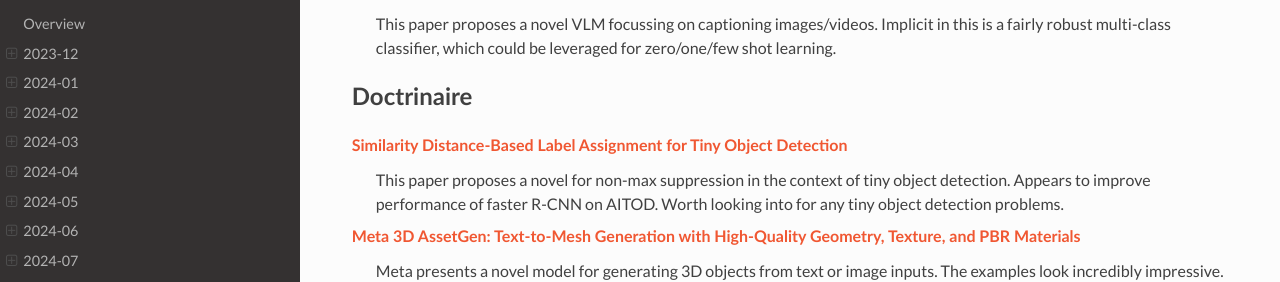
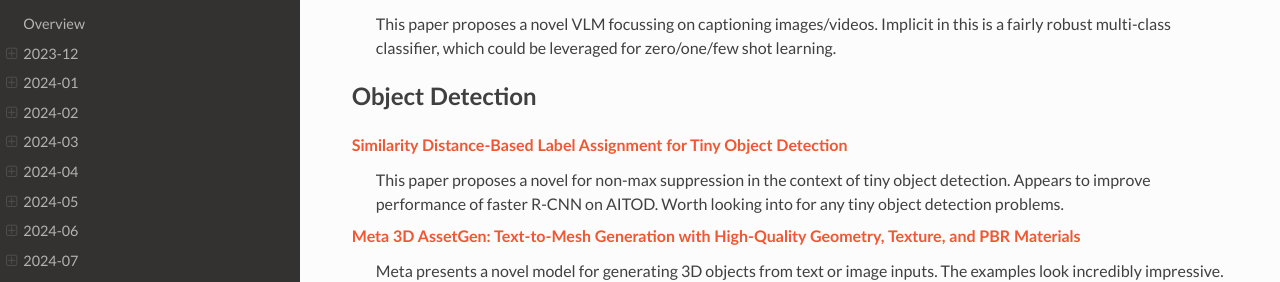
Before and after one commit to covartech/zeitgeist, a Sphinx documentation site: the page built from docs/public_issues/2024-08.rst, in a window 1280 px wide and 900 px high, scrolled down 1723 px. Shown: the part 174-456 px from the top of the window. Built offline with Sphinx 7.4.7 and the Read the Docs theme 2.0.0, drawn with Linux system fonts in a browser that asks for light colours.

Commit message:
Chaning the name of doctrinaire section

```diff
--- a/docs/public_issues/2024-08.rst
+++ b/docs/public_issues/2024-08.rst
@@ -22,7 +22,7 @@ Featured
     Sony AI trains a sparse 1.16B parameter diffusion transformer over 2.6 days on an 8xH100, with only $1890 in GPU costs.  Lots of fancy footwork went into this paper, which shows that small organizations can train comparably large models.
 
 LLMs
-----------
+----
 `Single Character Perturbations Break LLM Alignment <https://arxiv.org/pdf/2407.03232>`_
     LLMs have safeguards built in following directives such as "Don't tell users how to build bombs".  This paper discovered a method to avoid these safeguards by simply by appending a token of whitespace at the end of input prompts.  The authors hypothesize this works because, in training, whitespace prompts the model to make lists and this  association overrides the safeguards.
 
@@ -52,8 +52,8 @@ VLMs
 `Wolf: Captioning Everything with a World Summarization Framework <https://arxiv.org/pdf/2407.18908>`_
     This paper proposes a novel VLM focussing on captioning images/videos.  Implicit in this is a fairly robust multi-class classifier, which could be leveraged for zero/one/few shot learning.
 
-Doctrinaire
------------
+Object Detection
+----------------
 `Similarity Distance-Based Label Assignment for Tiny Object Detection <https://arxiv.org/pdf/2407.02394>`_
     This paper proposes a novel for non-max suppression in the context of tiny object detection.  Appears to improve performance of faster R-CNN on AITOD.  Worth looking into for any tiny object detection problems.
 
```
